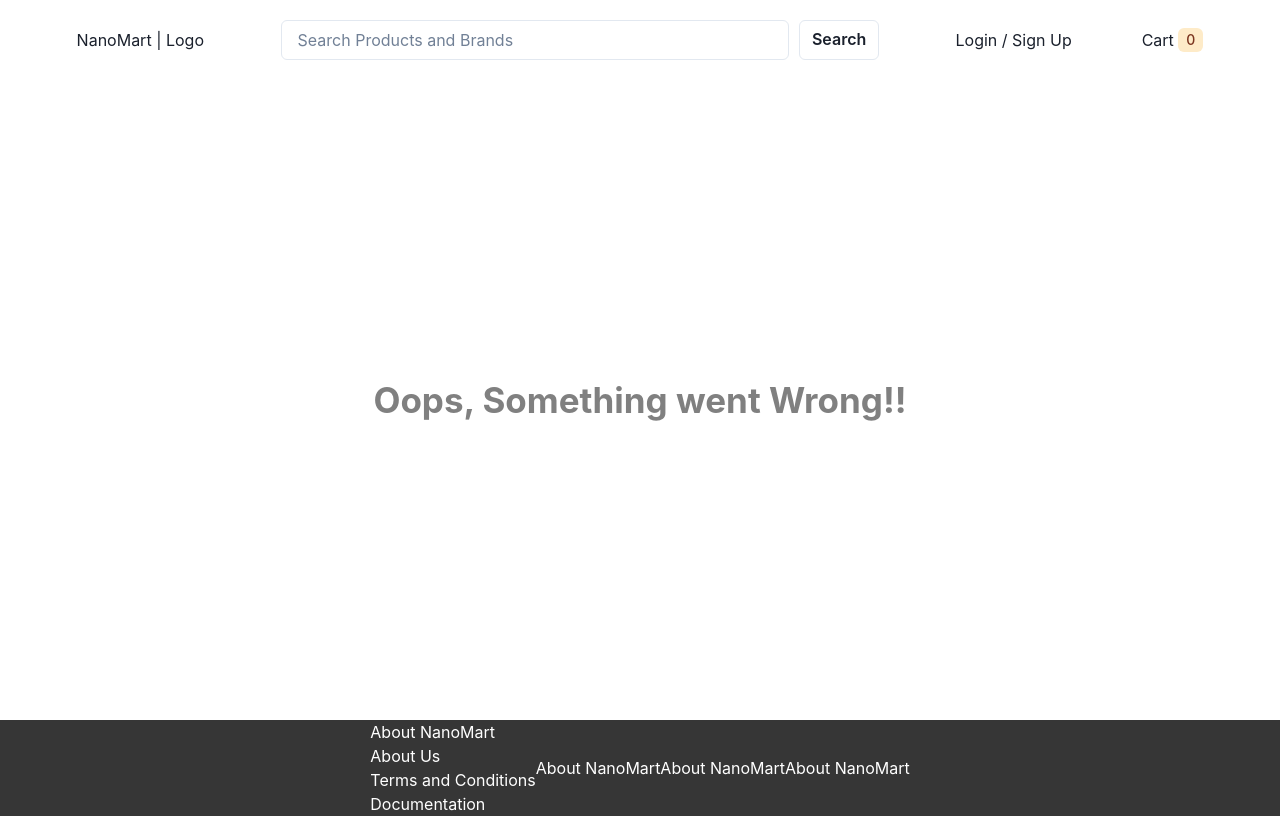
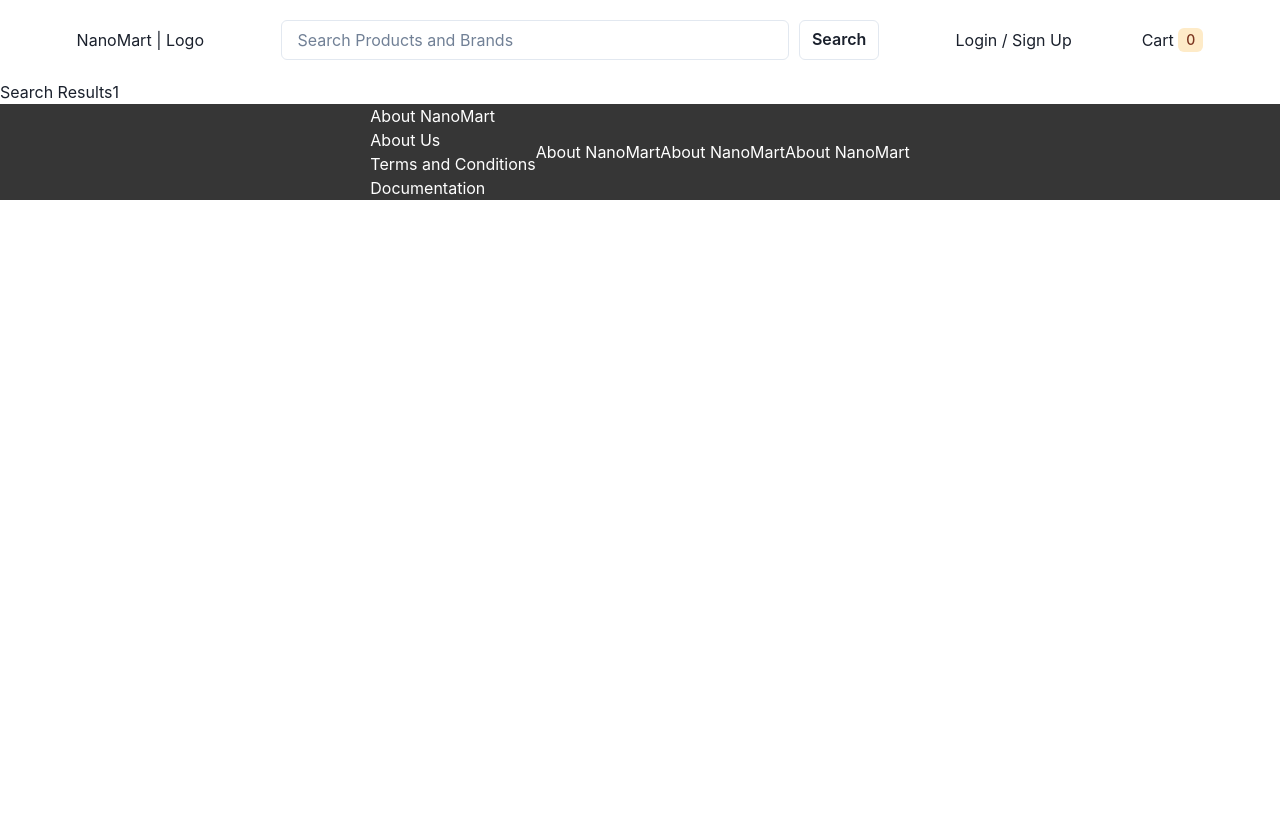
Before and after one commit to simple-codes22/NanoMart, a React (Vite) app: page /search/1 in a window 1280 px wide. Built offline with nearby package versions, Linux system fonts and the light colour scheme.

Commit message:
Adding functionality to search function

```diff
--- a/src/App.tsx
+++ b/src/App.tsx
@@ -7,6 +7,7 @@ import Cart from "./pages/Cart";
 import Account from "./pages/Account";
 import Product from "./pages/Product";
 import Authentication from "./pages/Authentication";
+import Search from "./pages/Search";
 
 const mainTheme = extendTheme({
   colors: {
@@ -48,6 +49,10 @@ const router = createBrowserRouter([
     path: 'product/',
     element: <Product />
   },
+  {
+    path: 'search/:product',
+    element: <Search />
+  }
 ])
 
 
--- a/src/components/Header.tsx
+++ b/src/components/Header.tsx
@@ -15,7 +15,7 @@ const Header = () => {
     <Flex as='header' justify='center' align='center' pt='20px' pb='20px'>
       <Flex maxWidth='1280px' width="100%" justify='space-evenly' align='center'>
 
-        <Box display='flex' justifyContent="center" alignItems='center'>NanoMart | Logo</Box>
+        <Box as={Link} to='/' display='flex' justifyContent="center" alignItems='center'>NanoMart | Logo</Box>
 
         <Flex justify="center" align="center">
           <Input variant='outline' placeholder="Search Products and Brands" width="100%" minWidth={{base: '300px', sm: '350px', md:'400px', lg: '500px' }} onKeyUp={(elem) => {
--- a/src/pages/Cart.tsx
+++ b/src/pages/Cart.tsx
@@ -1,6 +1,16 @@
+import { Flex } from "@chakra-ui/react"
+import Header from "../components/Header"
+import Footer from "../components/Footer"
+
 const Cart = () => {
   return (
-    <div>Cart Section</div>
+    <>
+    <Header />
+    <Flex as='main'>
+      Cart Section
+    </Flex>
+    <Footer />
+    </>
   )
 }
 
--- /dev/null
+++ b/src/pages/Search.tsx
@@ -0,0 +1,20 @@
+import Header from "../components/Header"
+import Footer from "../components/Footer"
+import { Box } from "@chakra-ui/react"
+import { useParams } from "react-router-dom"
+
+const Search = () => {
+    const { product } = useParams();
+  return (
+    <>
+        <Header />
+        <Box as="main">
+            Search Results
+            {product}
+        </Box>
+        <Footer />
+    </>
+  )
+}
+
+export default Search
```
